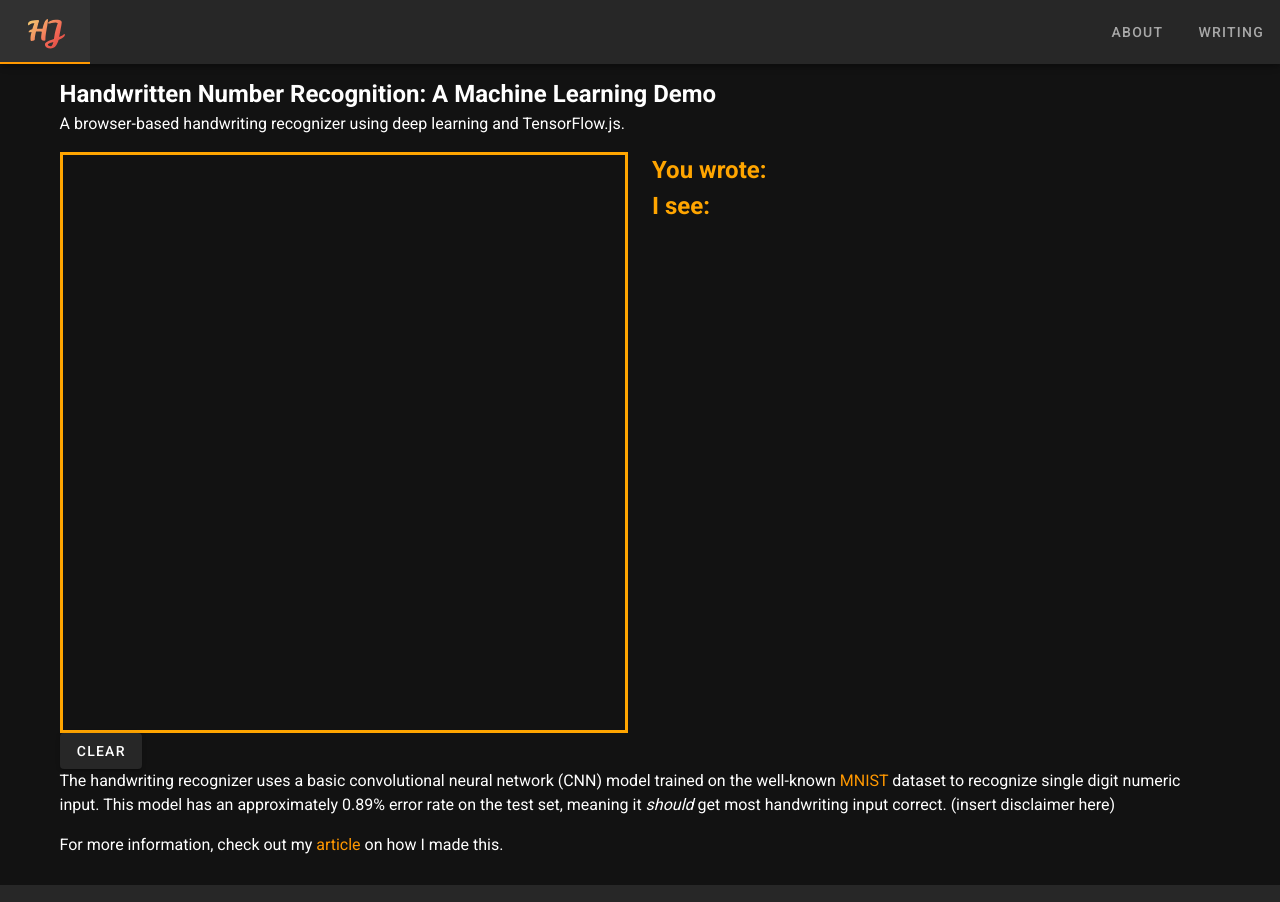
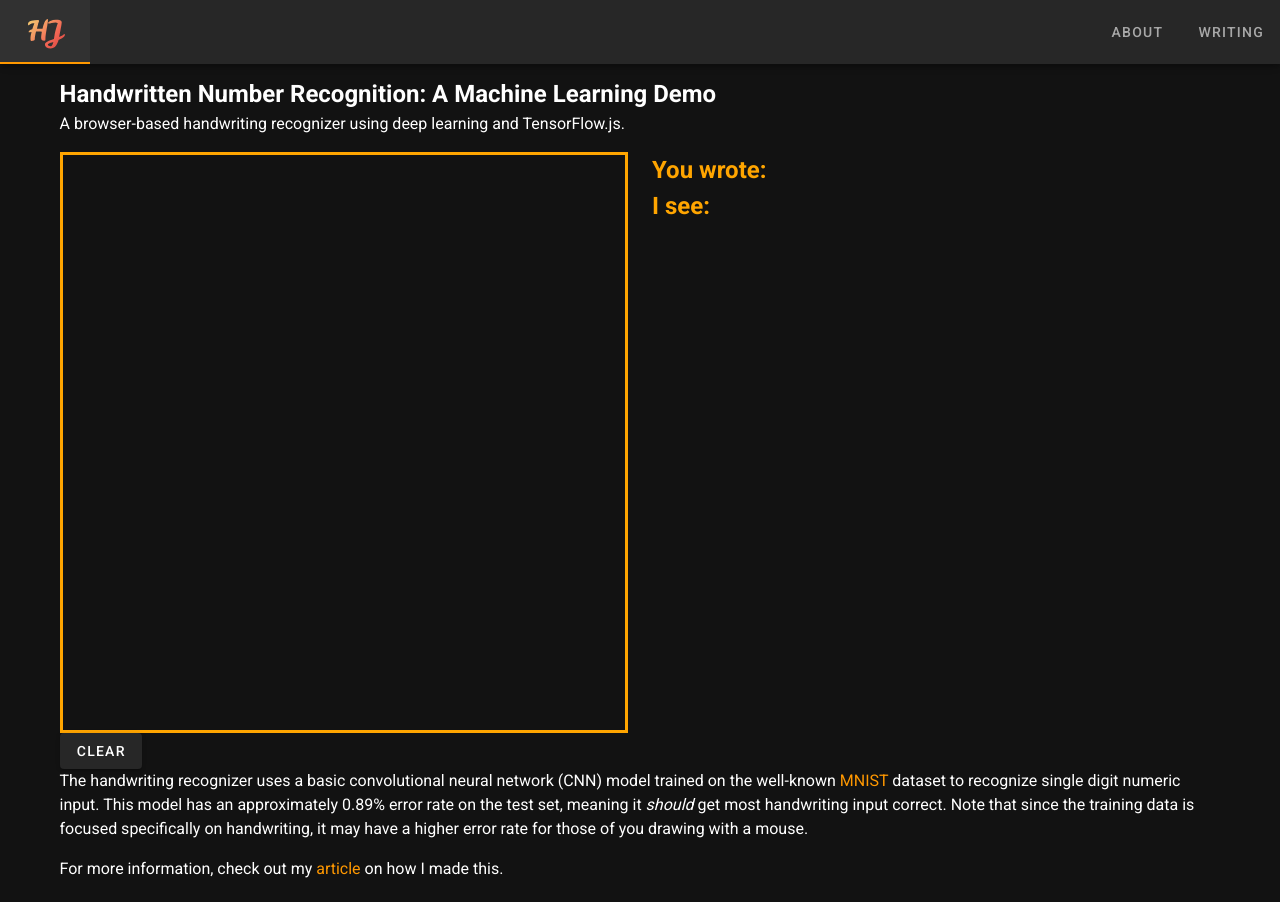
Before and after one commit to henryjin3/henryjin-dev, a Nuxt app: page /demo/mnist in a window 1280 px wide. Shown: the top 902 px of the page. Built offline with nearby package versions, Linux system fonts and the light colour scheme.

Commit message:
edit mnist text

```diff
--- a/pages/demo/mnist.vue
+++ b/pages/demo/mnist.vue
@@ -41,8 +41,9 @@
         <a href="http://yann.lecun.com/exdb/mnist/">MNIST</a>
         dataset to recognize single digit numeric input. This model has an
         approximately 0.89% error rate on the test set, meaning it
-        <em>should</em> get most handwriting input correct. (insert disclaimer
-        here)
+        <em>should</em> get most handwriting input correct. Note that since the
+        training data is focused specifically on handwriting, it may have a
+        higher error rate for those of you drawing with a mouse.
       </p>
       <p>
         For more information, check out my
```
